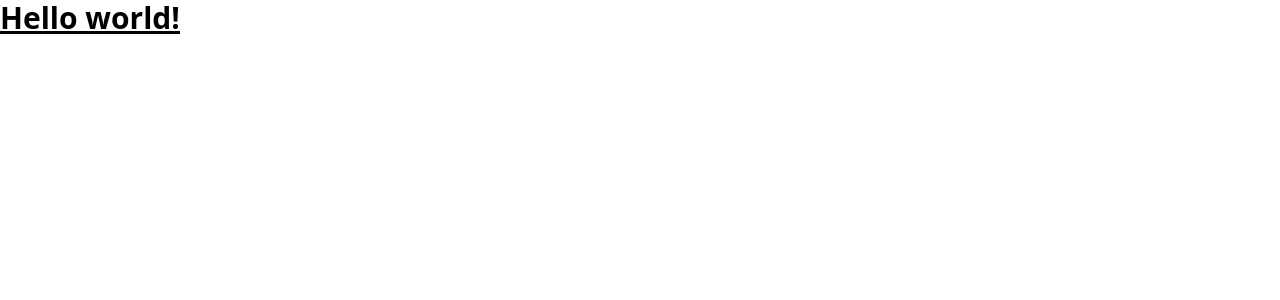
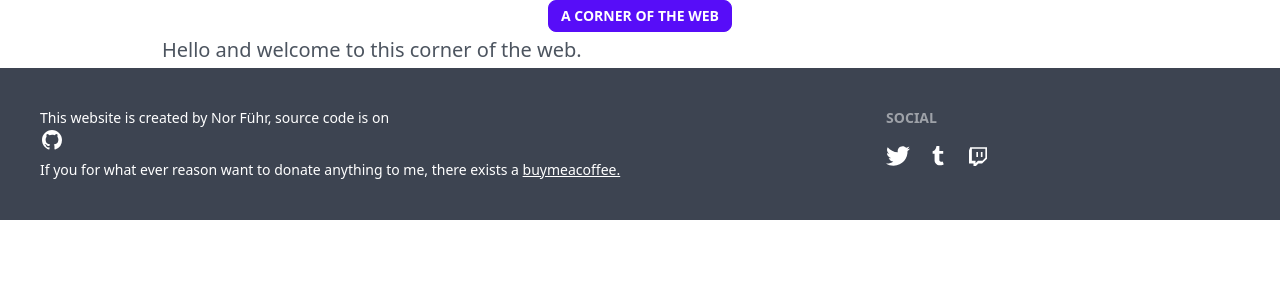
Before and after one commit to The1Penguin/acorneroftheweb, a SvelteKit app in the folder frontend/: page / in a window 1280 px wide. Shown: the top 300 px of the page. Built offline with nearby package versions, Linux system fonts and the light colour scheme.

Commit message:
Base of site is there, needs more content

```diff
--- a/frontend/package.json
+++ b/frontend/package.json
@@ -12,6 +12,7 @@
 	"devDependencies": {
 		"@sveltejs/adapter-auto": "next",
 		"@sveltejs/kit": "next",
+		"@tailwindcss/typography": "^0.5.8",
 		"autoprefixer": "^10.4.13",
 		"postcss": "^8.4.19",
 		"svelte": "^3.44.0",
@@ -22,5 +23,8 @@
 		"typescript": "^4.7.4",
 		"vite": "^3.1.0"
 	},
-	"type": "module"
+	"type": "module",
+	"dependencies": {
+		"daisyui": "^2.42.1"
+	}
 }
--- a/frontend/src/routes/+layout.svelte
+++ b/frontend/src/routes/+layout.svelte
@@ -2,4 +2,39 @@
   import "../app.css";
 </script>
 
-<slot />
+<html data-theme="cupcake"></html>
+<header class="flex justify-center">
+  <a href="/" class="btn btn-primary btn-sm"> A corner of the web
+  </a>
+</header>
+
+<main>
+  <slot />
+</main>
+
+<footer class="footer p-10 bg-neutral text-neutral-content">
+  <div>
+    <p>
+      This website is created by Nor Führ, source code is on
+      <a href="https://github.com/The1Penguin/acorneroftheweb">
+        <svg xmlns="http://www.w3.org/2000/svg" width="24" height="24" viewBox="0 0 24 24" class="fill-current">
+          <path d="M12 2C6.477 2 2 6.477 2 12c0 4.419 2.865 8.166 6.839 9.489.5.09.682-.218.682-.484 0-.236-.009-.866-.014-1.699-2.782.602-3.369-1.34-3.369-1.34-.455-1.157-1.11-1.465-1.11-1.465-.909-.62.069-.608.069-.608 1.004.071 1.532 1.03 1.532 1.03.891 1.529 2.341 1.089 2.91.833.091-.647.349-1.086.635-1.337-2.22-.251-4.555-1.111-4.555-4.943 0-1.091.39-1.984 1.03-2.682-.103-.254-.447-1.27.097-2.646 0 0 .84-.269 2.75 1.025A9.548 9.548 0 0112 6.836c.85.004 1.705.114 2.504.336 1.909-1.294 2.748-1.025 2.748-1.025.546 1.376.202 2.394.1 2.646.64.699 1.026 1.591 1.026 2.682 0 3.841-2.337 4.687-4.565 4.935.359.307.679.917.679 1.852 0 1.335-.012 2.415-.012 2.741 0 .269.18.579.688.481A9.997 9.997 0 0022 12c0-5.523-4.477-10-10-10z">
+          </path>
+        </svg>
+      </a>
+    </p>
+    <p>
+      If you for what ever reason want to donate anything to me, there exists a
+      <a href="https://www.buymeacoffee.com/the1penguin" class="link"> buymeacoffee.</a>
+    </p>
+  </div>
+<div>
+    <span class="footer-title">Social</span>
+    <div class="grid grid-flow-col gap-4">
+      <a href="https://twitter.com/ThePenguinAnime"><svg xmlns="http://www.w3.org/2000/svg" width="24" height="24" viewBox="0 0 24 24" class="fill-current"><path d="M24 4.557c-.883.392-1.832.656-2.828.775 1.017-.609 1.798-1.574 2.165-2.724-.951.564-2.005.974-3.127 1.195-.897-.957-2.178-1.555-3.594-1.555-3.179 0-5.515 2.966-4.797 6.045-4.091-.205-7.719-2.165-10.148-5.144-1.29 2.213-.669 5.108 1.523 6.574-.806-.026-1.566-.247-2.229-.616-.054 2.281 1.581 4.415 3.949 4.89-.693.188-1.452.232-2.224.084.626 1.956 2.444 3.379 4.6 3.419-2.07 1.623-4.678 2.348-7.29 2.04 2.179 1.397 4.768 2.212 7.548 2.212 9.142 0 14.307-7.721 13.995-14.646.962-.695 1.797-1.562 2.457-2.549z"></path></svg></a>
+      <a href="https://www.tumblr.com/blog/theonepenguin"><svg xmlns="http://www.w3.org/2000/svg" width="24" height="24" viewBox="0 0 24 24" class="fill-current"><path d="M16.749,17.396c-0.357,0.17-1.041,0.319-1.551,0.332c-1.539,0.041-1.837-1.081-1.85-1.896V9.847h3.861V6.937h-3.847V2.039   c0,0-2.77,0-2.817,0c-0.046,0-0.127,0.041-0.138,0.144c-0.165,1.499-0.867,4.13-3.783,5.181v2.484h1.945v6.282   c0,2.151,1.587,5.206,5.775,5.135c1.413-0.024,2.982-0.616,3.329-1.126L16.749,17.396z"></path></svg></a>
+      <a href="https://www.twitch.tv/theonepenguingamer"><svg xmlns="http://www.w3.org/2000/svg" width="24" height="24" viewBox="0 0 24 24" class="fill-current"><path d="M16.499,8.089h-1.636v4.91h1.636V8.089z M12,8.089h-1.637v4.91H12V8.089z M4.228,3.178L3,6.451v13.092h4.499V22h2.456   l2.454-2.456h3.681L21,14.636V3.178H4.228z M19.364,13.816l-2.864,2.865H12l-2.453,2.453V16.68H5.863V4.814h13.501V13.816z"></path></svg></a>
+    </div>
+  </div>
+
+</footer>
--- a/frontend/src/routes/+page.svelte
+++ b/frontend/src/routes/+page.svelte
@@ -1,3 +1,11 @@
-<h1 class="text-3xl font-bold underline">
-  Hello world!
-</h1>
+<head>
+  <title>
+    acorneroftheweb
+  </title>
+</head>
+
+<article class="flex justify-evenly prose md:prose-lg lg:prose-xl">
+  <p>
+    Hello and welcome to this corner of the web.
+  </p>
+</article>
--- a/frontend/tailwind.config.cjs
+++ b/frontend/tailwind.config.cjs
@@ -4,5 +4,7 @@ module.exports = {
   theme: {
     extend: {},
   },
-  plugins: [],
+  plugins: [require("daisyui"),
+            require('@tailwindcss/typography'),
+           ],
 }
```
Also changed, not shown: 1 other file (tests, documents, lock files or other folders).
